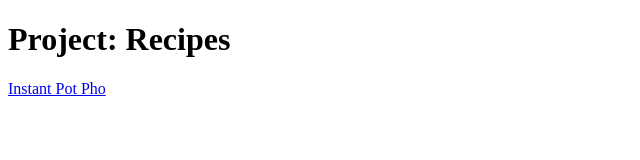
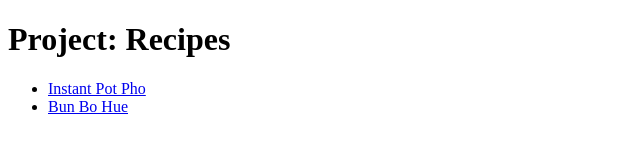
Before and after one commit to imbvn/odin-recipes-2, a plain HTML site: page index.html in a window 1280 px wide. Shown: the whole page, without its empty margins (0-640 px from the left). Drawn offline with Linux system fonts and the light colour scheme.

Commit message:
Added link to "bun bo hue" and put the links in an unordered list

```diff
--- a/index.html
+++ b/index.html
@@ -8,6 +8,9 @@
 <body>
     <h1>Project: Recipes</h1>
 
-    <a href="pages/pho.html">Instant Pot Pho</a>
+    <ul>
+        <li><a href="pages/pho.html">Instant Pot Pho</a></li>
+        <li><a href="pages/bunbohue.html">Bun Bo Hue</li>
+    </ul>
 </body>
 </html>
```
